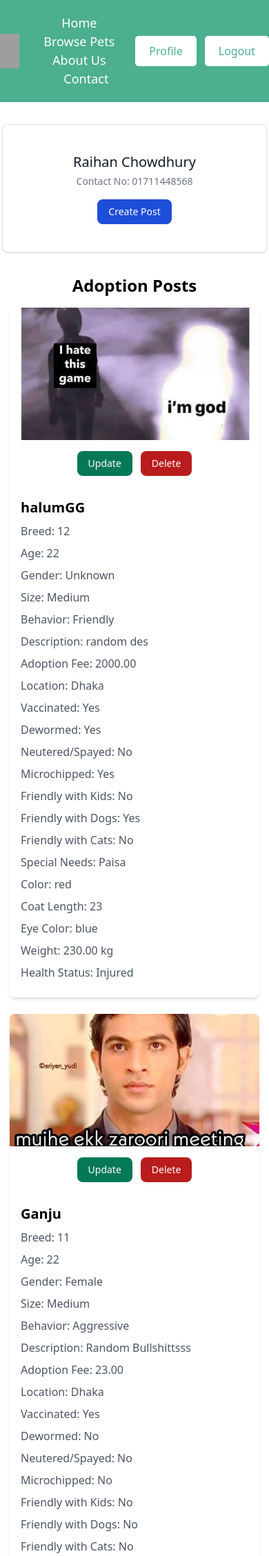
After one commit to JisanEAE77/pet-adoption, a Django app: a page that uses pet/template/base.html in a window 390 px wide. The commit adds this page. Shown: the top 2256 px of the page at 69% size. Run offline with Django 5.2, Linux system fonts and the light colour scheme; data comes from the database, SQL or seed files in the repository; both versions use the stored data as it was after the commit; grey boxes are pictures that could not be loaded.

Commit message:
profile page , edit,update etc

```diff
--- a/pet/pet/urls.py
+++ b/pet/pet/urls.py
@@ -32,6 +32,9 @@ urlpatterns = [
     path('pets/create/', pet_create, name='pet_create'),
     path('pets/<int:pk>/update/', pet_update, name='pet_update'),
     path('pets/<int:pk>/delete/', pet_delete, name='pet_delete'),
+
+    path('profile/self/', self_profile_view, name='self_profile'),
+    path('profile/<str:username>/', profile_view, name='profile'),
 ]
 
 if settings.DEBUG:
--- a/pet/pet/views.py
+++ b/pet/pet/views.py
@@ -3,8 +3,9 @@ from django.shortcuts import redirect, render, get_object_or_404
 from django.contrib.auth.forms import  AuthenticationForm
 from .forms import CustomUserCreationForm
 from django.contrib.auth import login, logout
+from django.contrib.auth.decorators import login_required
 
-from .models import Pet
+from .models import Pet,CustomUser
 from .forms import PetForm
 
 def index(request, *args, **kwargs):
@@ -53,8 +54,7 @@ def pet_create(request):
             pet = form.save(commit=False)
             pet.user = request.user
             pet.save()
-            # return redirect('pet_detail', pk=pet.pk)
-            return redirect('/')
+            return redirect('/profile/self/')
     else:
         form = PetForm()
     return render(request, 'pet_create.html', {'form': form})
@@ -65,8 +65,7 @@ def pet_update(request, pk):
         form = PetForm(request.POST, request.FILES, instance=pet)
         if form.is_valid():
             form.save()
-            # return redirect('pet_detail', pk=pet.pk)
-            return redirect('/')
+            return redirect('/profile/self/')
     else:
         form = PetForm(instance=pet)
     return render(request, 'pet_update.html', {'form': form})
@@ -75,5 +74,24 @@ def pet_delete(request, pk):
     pet = get_object_or_404(Pet, pk=pk, user=request.user)
     if request.method == 'POST':
         pet.delete()
-        return redirect('/')
+        return redirect('/profile/self/')
     return render(request, 'pet_delete.html', {'pet': pet})
+
+def profile_view(request, username):
+    user = get_object_or_404(CustomUser, username=username)
+    pets = Pet.objects.filter(user=user)
+    context = {
+        'user': user,
+        'pets': pets,
+    }
+    return render(request, 'profile.html', context)
+
+@login_required
+def self_profile_view(request):
+    user = request.user
+    pets = Pet.objects.filter(user=user)
+    context = {
+        'user': user,
+        'pets': pets,
+    }
+    return render(request, 'self_profile.html', context)
--- a/pet/template/base.html
+++ b/pet/template/base.html
@@ -31,10 +31,13 @@
         </nav>
         <div class="user-menu">
             {% if user.is_authenticated %}
-                <form action="{% url 'logout' %}" method="post">
-                    {% csrf_token %}
-                    <button class="btn" type="submit">Logout</button>
-                </form>
+                <div class="flex justify-content-center gap-3 ">
+                    <a href="/profile/self/" class="btn" type="submit">Profile</a>
+                    <form action="{% url 'logout' %}" method="post">
+                        {% csrf_token %}
+                        <button class="btn" type="submit">Logout</button>
+                    </form>
+                </div>
             {% else %}
             <a href="/login" class="btn">Login</a>
             <a href="/register" class="btn">Register</a>
--- /dev/null
+++ b/pet/template/profile.html
@@ -0,0 +1,83 @@
+{% extends 'base.html' %}
+
+{% block content %}
+<div class="container mx-auto py-8 flex flex-col items-center">
+    <div class="w-full max-w-sm bg-white border border-gray-200 rounded-lg shadow dark:bg-gray-800 dark:border-gray-700 mb-8">
+        <div class="flex flex-col items-center pb-10 pt-10">
+            <h5 class="mb-1 text-xl font-medium text-gray-900 dark:text-white">{{ user.full_name }}</h5>
+            <span class="text-sm text-gray-500 dark:text-gray-400">Contact No: {{ user.phone_number }}</span>
+            <div class="flex mt-4 md:mt-6">
+                <a href="/pets/create/" class="inline-flex items-center px-4 py-2 text-sm font-medium text-center text-white bg-blue-700 rounded-lg hover:bg-blue-800 focus:ring-4 focus:outline-none focus:ring-blue-300 dark:bg-blue-600 dark:hover:bg-blue-700 dark:focus:ring-blue-800">Create Post</a>
+            </div>
+        </div>
+    </div>
+
+    <h2 class="text-2xl font-bold mb-4">Adoption Posts</h2>
+
+    <ul class="grid grid-cols-1 md:grid-cols-2 lg:grid-cols-3 gap-6">
+        {% for pet in user.poster.all %}
+        <li class="bg-white rounded-lg shadow-md overflow-hidden">
+            <div class="relative pb-48 overflow-hidden">
+                <img
+                class="absolute inset-0 h-full w-full object-cover"
+                src="{{ pet.photo.url }}"
+                alt="{{ pet.name }}"
+                />
+            </div>
+            <div class="flex justify-center gap-3 py-4 r-4">
+                <a href="/pets/{{pet.pk}}/update" class="inline-flex items-center px-4 py-2 text-sm font-medium text-center text-white bg-green-700 rounded-lg ">Update</a>
+                <a href="/pets/{{pet.pk}}/delete" class="inline-flex items-center px-4 py-2 text-sm font-medium text-center text-white bg-red-700 rounded-lg ">Delete</a>
+            </div>
+            <div class="p-4">
+                <h3 class="text-xl font-bold mb-2">{{ pet.name }}</h3>
+                <p class="text-gray-600 mb-2">Breed: {{ pet.breed }}</p>
+                <p class="text-gray-600 mb-2">Age: {{ pet.age }}</p>
+                <p class="text-gray-600 mb-2">Gender: {{ pet.get_gender_display }}</p>
+                <p class="text-gray-600 mb-2">Size: {{ pet.get_size_display }}</p>
+                {% if pet.behavior %}
+                <p class="text-gray-600 mb-2">Behavior: {{ pet.get_behavior_display }}</p>
+                {% endif %}
+                <p class="text-gray-600 mb-2">Description: {{ pet.description }}</p>
+                <p class="text-gray-600 mb-2">Adoption Fee: {{ pet.adoption_fee }}</p>
+                <p class="text-gray-600 mb-2">Location: {{ pet.location }}</p>
+                <p class="text-gray-600 mb-2">
+                Vaccinated: {{ pet.vaccinated|yesno:"Yes,No" }}
+                </p>
+                <p class="text-gray-600 mb-2">
+                Dewormed: {{ pet.dewormed|yesno:"Yes,No" }}
+                </p>
+                <p class="text-gray-600 mb-2">
+                Neutered/Spayed: {{ pet.neutered_spayed|yesno:"Yes,No" }}
+                </p>
+                <p class="text-gray-600 mb-2">
+                Microchipped: {{ pet.microchipped|yesno:"Yes,No" }}
+                </p>
+                <p class="text-gray-600 mb-2">
+                Friendly with Kids: {{ pet.friendly_with_kids|yesno:"Yes,No" }}
+                </p>
+                <p class="text-gray-600 mb-2">
+                Friendly with Dogs: {{ pet.friendly_with_dogs|yesno:"Yes,No" }}
+                </p>
+                <p class="text-gray-600 mb-2">
+                Friendly with Cats: {{ pet.friendly_with_cats|yesno:"Yes,No" }}
+                </p>
+                {% if pet.special_needs %}
+                <p class="text-gray-600 mb-2">Special Needs: {{ pet.special_needs }}</p>
+                {% endif %} {% if pet.color %}
+                <p class="text-gray-600 mb-2">Color: {{ pet.color }}</p>
+                {% endif %} {% if pet.coat_length %}
+                <p class="text-gray-600 mb-2">Coat Length: {{ pet.coat_length }}</p>
+                {% endif %} {% if pet.eye_color %}
+                <p class="text-gray-600 mb-2">Eye Color: {{ pet.eye_color }}</p>
+                {% endif %} {% if pet.weight %}
+                <p class="text-gray-600 mb-2">Weight: {{ pet.weight }} kg</p>
+                {% endif %}
+                <p class="text-gray-600 mb-2">
+                Health Status: {{ pet.get_health_status_display }}
+                </p>
+            </div>
+        </li>
+        {% endfor %}
+    </ul>
+</div>
+{% endblock %}
```
Also changed, not shown: pet/template/self_profile.html (added, +83 -0 lines), pet/db.sqlite3, pet/media/pet_photos/assssssssssss.jpg (added), pet/media/pet_photos/o1.jpg (added).
